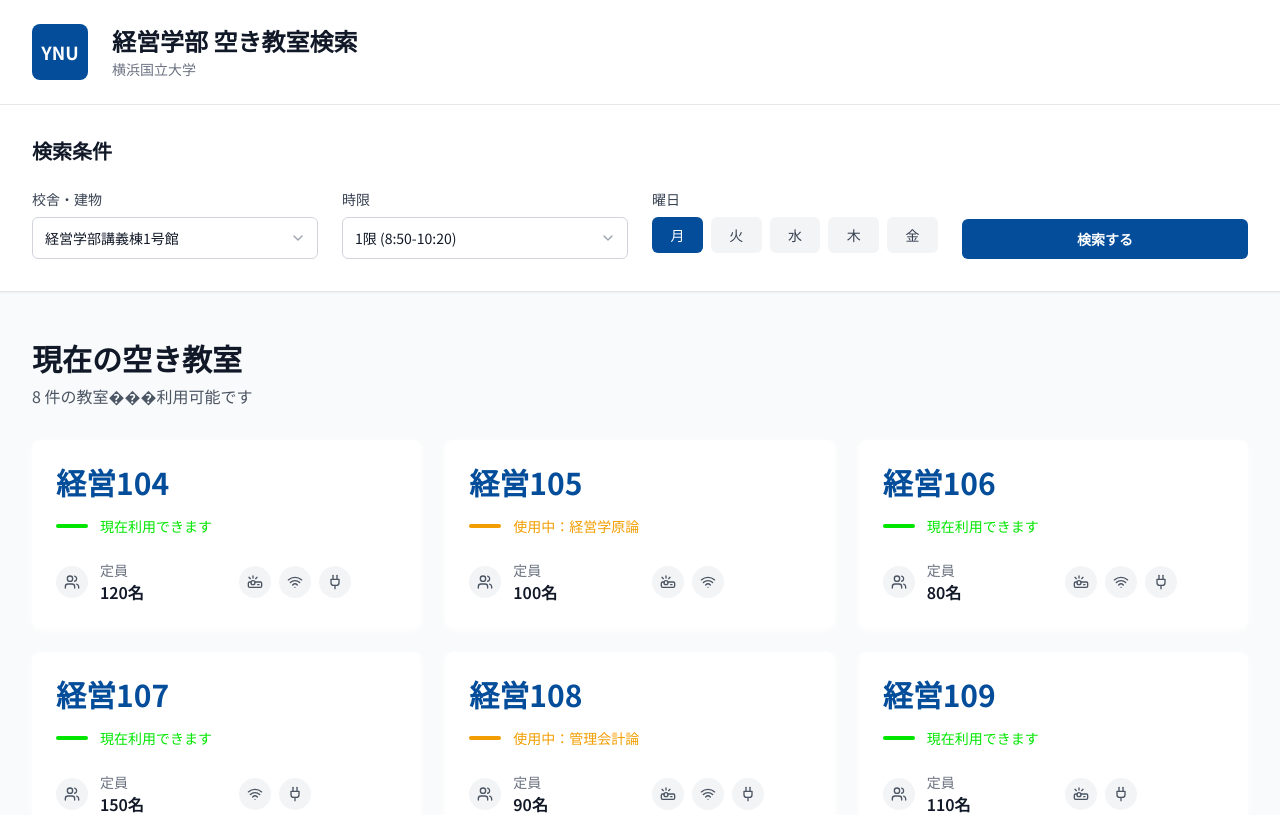
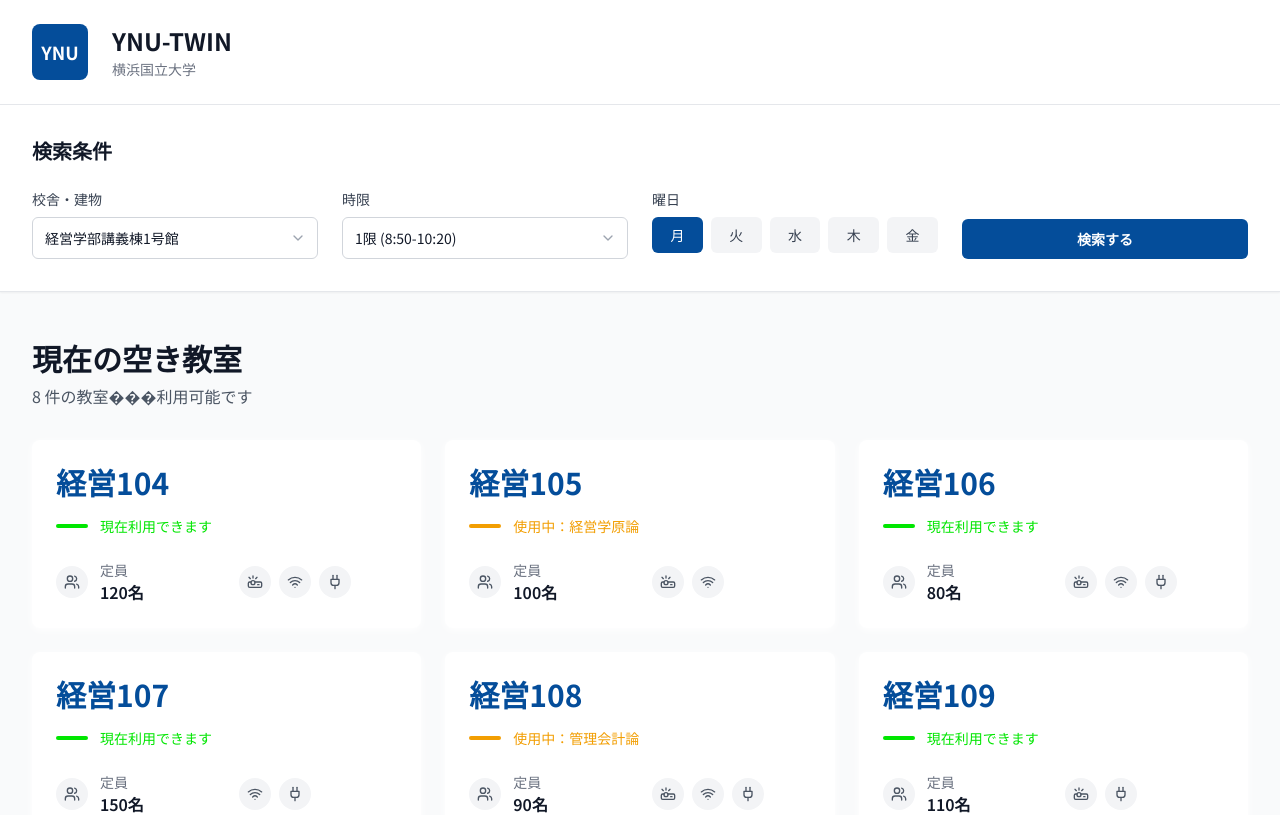
Before and after one commit to masato09-16/2025yac, a React (Vite) app: page / in a window 1280 px wide. Shown: the top 815 px of the page. Built offline with nearby package versions, Linux system fonts and the light colour scheme.

Commit message:
タイトル変更

```diff
--- a/client/components/Header.tsx
+++ b/client/components/Header.tsx
@@ -13,7 +13,7 @@ export const Header: React.FC = () => {
           {/* Title */}
           <div>
             <h1 className="text-xl sm:text-2xl font-bold text-gray-900">
-              経営学部 空き教室検索
+              YNU-TWIN
             </h1>
             <p className="text-xs sm:text-sm text-gray-500 mt-0.5">
               横浜国立大学
```
